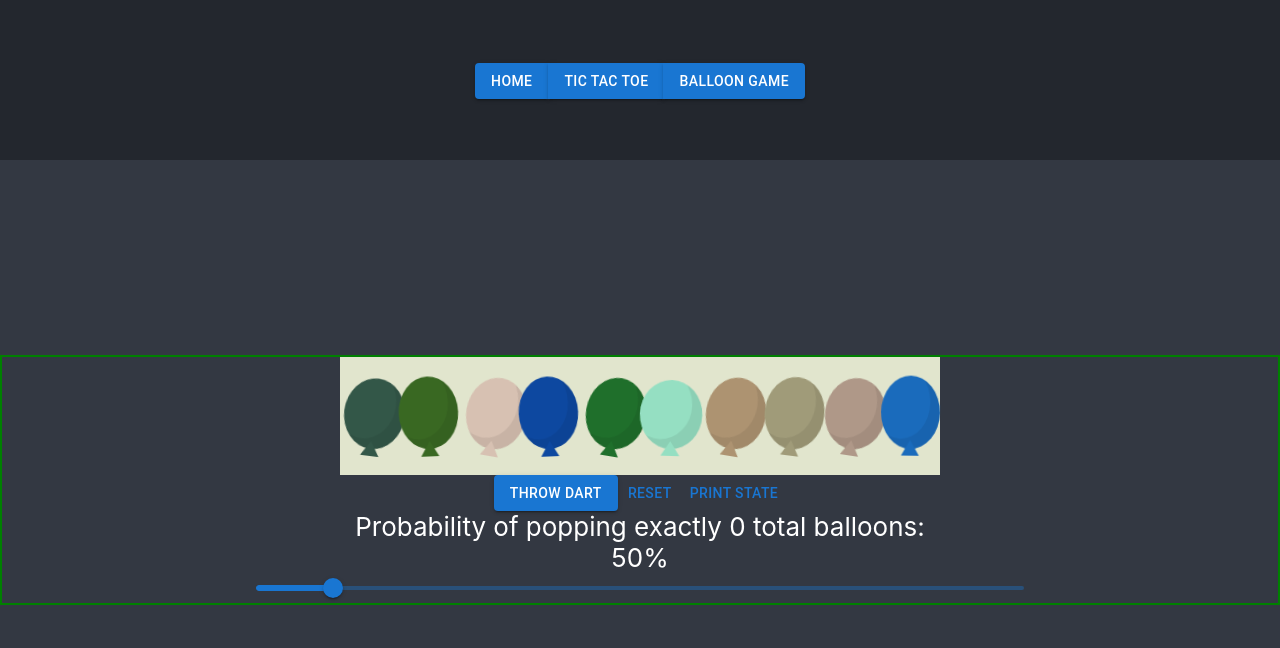
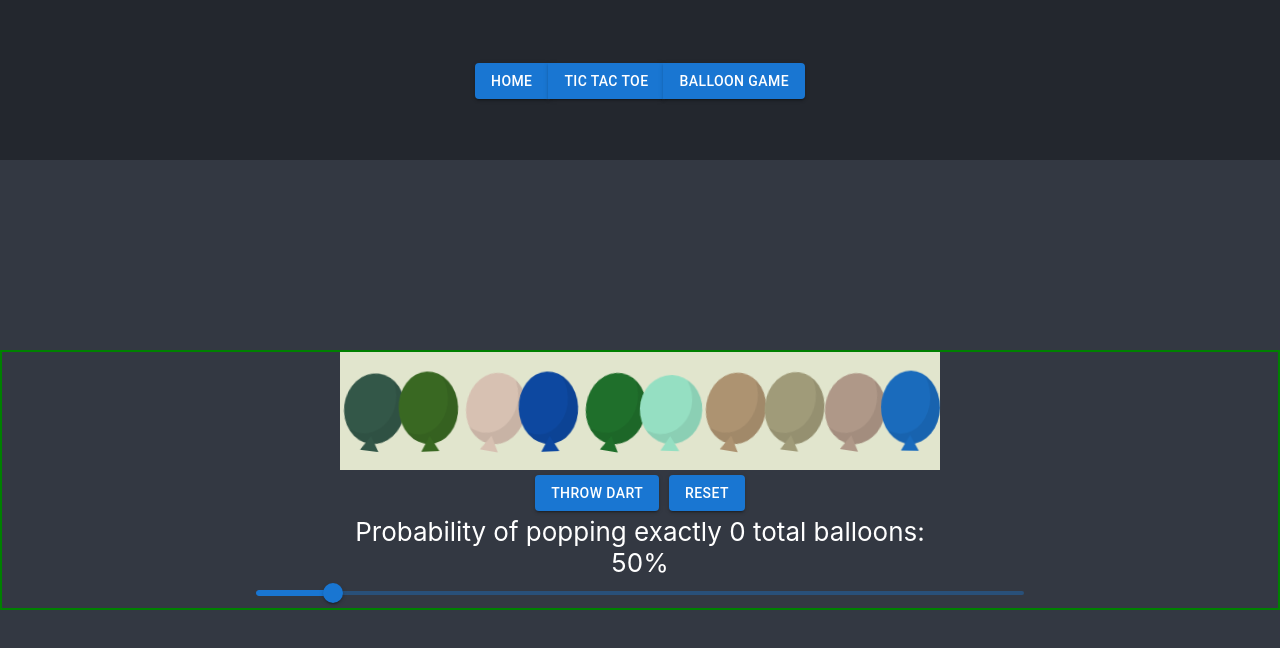
Before and after one commit to TheJD-droid/TheJD.github.io, a React (Create React App) app in the folder my_website/: page /BalloonPage in a window 1280 px wide. Shown: the top 648 px of the page. Built offline with nearby package versions, Linux system fonts and the light colour scheme.

Commit message:
Cleaning up the code some.

```diff
--- a/my_website/src/pages/BalloonPage.js
+++ b/my_website/src/pages/BalloonPage.js
@@ -14,23 +14,21 @@ export default function BalloonPage() {
 
     const [onReset, setOnReset] = React.useState(false)
     const [toBePopped, setToBePopped] = React.useState(-1);
-
     const [numberOfBalloons, setNumberOfBalloons] = React.useState(10)
-
     const [triggerReset, setTriggerReset] = React.useState(false)
     const [gameState, setGameState] = React.useState(new BalloonGameState(true, 0, 10))
     const [resetGame, setResetGame] = React.useState(false)
     const [probability, setProbability] = React.useState(probabilityOfOutcome(numberOfBalloons, 0))
+
+
+
     const handleChangeOfBalloons = (event, newValue) => {
-        //setNumberOfBalloons(newValue)
-        //setOnReset(true)
         callResetGame(newValue)
     }
 
 
     function callResetGame(numberOfBalloons) {
 
-        console.log('callResetGame')
         setOnReset(true)
         setNumberOfBalloons(numberOfBalloons)
         gameState.numberOfBalloons = numberOfBalloons
@@ -40,7 +38,6 @@ export default function BalloonPage() {
     }
 
     useEffect(() => {
-
 
         setOnReset(false)
         setResetGame(false)
@@ -52,10 +49,6 @@ export default function BalloonPage() {
     const handleGameState = useCallback(() => {
 
 
-        //let result = gameState.numberOfBalloons + gameState.balloonsPopped
-        console.log('handleGameState called')
-        console.log(gameState.numberOfBalloons)
-        console.log(gameState.balloonsPopped)
         let result = probabilityOfOutcome(gameState.numberOfBalloons, gameState.balloonsPopped)
 
         return result
@@ -67,26 +60,11 @@ export default function BalloonPage() {
         setProbability(handleGameState())
     }, [handleGameState])
 
-    // useEffect(() => {
-    //     handleGameState()
-    // }, [handleGameState])
-
-
-
     useEffect(() => {
         if (resetGame) {
-            //setResetGame(false)
-            //setGameState(new BalloonGameState(true, 0, numberOfBalloons))
-            // gameState.ongoing = true
-            // gameState.balloonsPopped = 0
-            // gameState.numberOfBalloons = numberOfBalloons
+
             setGameState({ongoing: true, balloonsPopped: 0, numberOfBalloons: numberOfBalloons})
-            // console.log(gameState)
-            // console.log('probability before handleGameState')
-            // console.log(probability)
-            // handleGameState()
-            // console.log('probability after handleGameState')
-            // console.log(probability)
+
             setResetGame(false)
         }
 
@@ -100,26 +78,15 @@ export default function BalloonPage() {
             setTriggerReset(true)
             setResetGame(true)
 
-
         }
 
         if (!onReset) {
             setTriggerReset(false)
-            //setResetGame(false)
         }
 
 
     }, [onReset, gameState, numberOfBalloons]);
 
-
-
-    useEffect(() => {
-        console.log('numberOfBalloons change detected')
-        console.log(numberOfBalloons)
-        //setGameState(new BalloonGameState(gameState.ongoing, gameState.balloonsPopped, numberOfBalloons))
-        //console.log(gameState)
-        //triggerReset()
-    }, [numberOfBalloons])
 
     useEffect(() => {
         if (toBePopped > numberOfBalloons) {
@@ -131,8 +98,6 @@ export default function BalloonPage() {
       const handlePop = (x) => {
         setToBePopped(x)
       }
-
-
 
 
 
@@ -162,7 +127,7 @@ export default function BalloonPage() {
                 }>
                 <Grid item style={{maxWidth: '80vw'}}>
                     <div>
-                    <Button variant='contained' onClick={() => {
+                    <Button variant='contained' style={{margin: '5px'}} onClick={() => {
                             console.log(toBePopped)
                             if (onReset) {
                                 setOnReset(false)
@@ -182,12 +147,14 @@ export default function BalloonPage() {
 
 
                         }}>Throw Dart</Button>
-                        <Button onClick={() => {
+                        <Button variant='contained' style={{margin: '5px'}} onClick={() => {
 
                             setOnReset(true)
 
                             }}>Reset</Button>
-                    <Button onClick={() => {
+
+                            {/* Print State button, used for testing */}
+                    {/* <Button onClick={() => {
                             // setToBePopped(5);
                             console.log('current state:')
                             console.log('onReset')
@@ -200,19 +167,17 @@ export default function BalloonPage() {
                             console.log(gameState)
                             console.log('probability: ')
                             console.log(probability)
-                        }}>Print State</Button>
+                        }}>Print State</Button> */}
+
                         <div>Probability of popping exactly {gameState.balloonsPopped} total balloon{gameState.balloonsPopped === 1 ? ':' : 's:'}</div>
                         <div>{probability}%</div>
                     </div>
                 </Grid>
                 <Grid item style={{width: '80vw', maxWidth: '60vw'}}>
                     <Grid container direction='row'>
-                        {/* <Grid item style={{width: '20vw', border:'2px solid green'}} /> */}
-                        {/* <Grid item style={{width: '80vw', border: '2px solid red'}}> */}
 
                                 <Slider defaultValue={10} aria-label="Default" valueLabelDisplay="auto" value={numberOfBalloons} onChange={handleChangeOfBalloons}/>
 
-                        {/* </Grid> */}
                     </Grid>
                 </Grid>
                 </Grid>
@@ -223,25 +188,11 @@ export default function BalloonPage() {
 }
 
 
-// function randomColor() {
-//     let firstNum = Math.floor(255 * Math.random())
-//     let secondNum = Math.floor(100 * Math.random())
-//     let thirdNum = Math.floor(60 * Math.random()) + 20
-
-//     return (`hsl(${firstNum.toString()},${secondNum.toString()}%,${thirdNum.toString()}%)`);
-// }
-
-// function randomAnimationDuration() {
-//     let duration = Math.floor(16 * Math.random()) + 4
-//     return (`${duration}s`);
-// }
-
 
 function createBalloons(numberOfBalloons, onReset, setOnReset, toBePopped, handlePop, gameState, handleGameState) {
     let result = []
 
     for (let i = 0; i < numberOfBalloons; i++) {
-        //console.log(i)
         result = result.concat((<Grid key={`uniqueGridId${i}`}item><Balloon key={`uniqueBalloonId${i + 1}`} idNum={i + 1} onReset={onReset} setOnReset={setOnReset} toBePopped={toBePopped} handlePop={handlePop} gameState={gameState} handleGameState={handleGameState}></Balloon></Grid>));
 
     }
@@ -250,21 +201,7 @@ function createBalloons(numberOfBalloons, onReset, setOnReset, toBePopped, handl
 }
 
 
-// function wrapWithRow(toBeWrapped) {
-//     let result = []
-//     result = result.concat(<Grid container direction='row' alignItems='center' children={toBeWrapped} style={{border:'2px solid red', textAlign: 'center'}}></Grid>)
-//     return result;
-// }
 
-/*
-function createBalloonStates(numberOfBalloons) {
-    let result = new Array()
-    for (let i = 0; i < numberOfBalloons; i++) {
-        const [balloonState, setBalloonState] = React.useState('balloon');
-        result.concat({i: {balloonState, setBalloonState}});
-    }
-}
-*/
 function trial(numberOfBalloons) {
     let coinFlip = Math.floor(2 * Math.random())
 
@@ -308,7 +245,10 @@ function probabilityOfOutcome(numBalloons, popped) {
     console.log('result < 50?:')
     console.log(result < 50)
     console.log()
-    if ((25 < result) && (result < 50)) {
+    if (result % 1 === 0) {
+        //no precision needed
+    }
+    else if ((25 < result) && (result < 50)) {
         result = result.toPrecision(4)
     }
     else if ((result > 3) && (result < 30)) {
```
